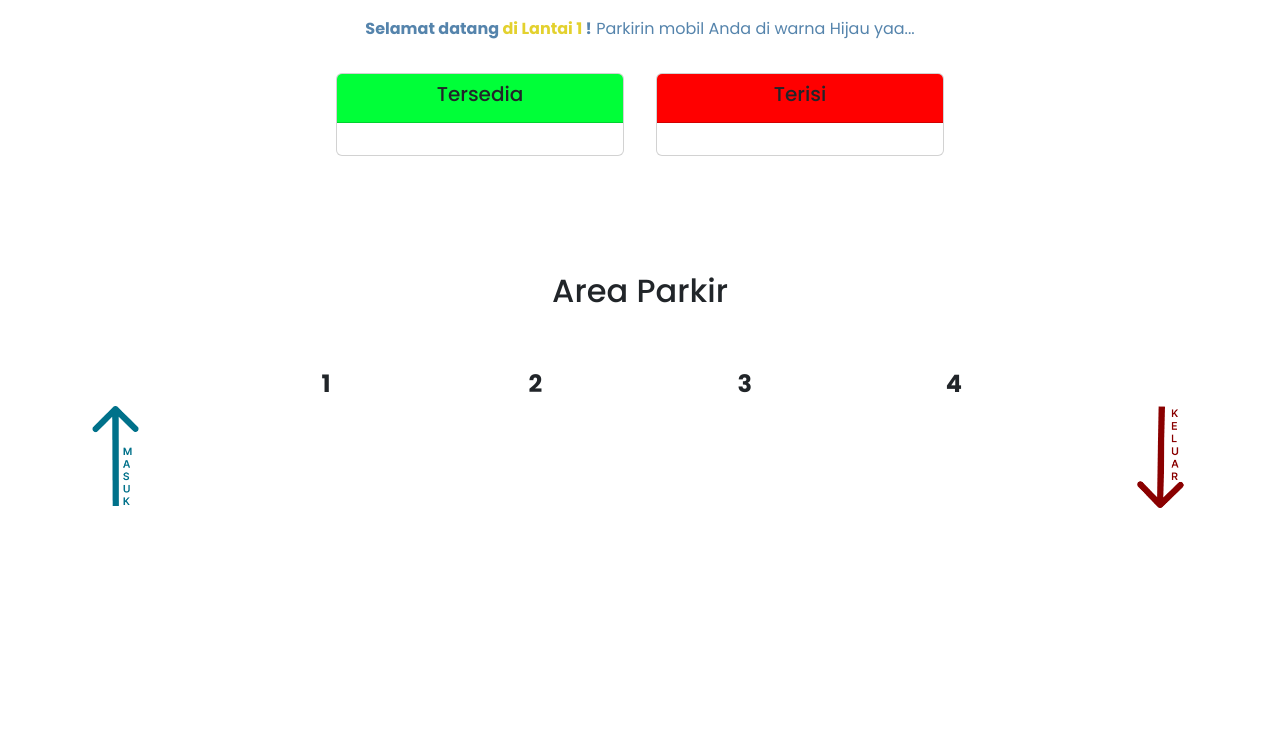
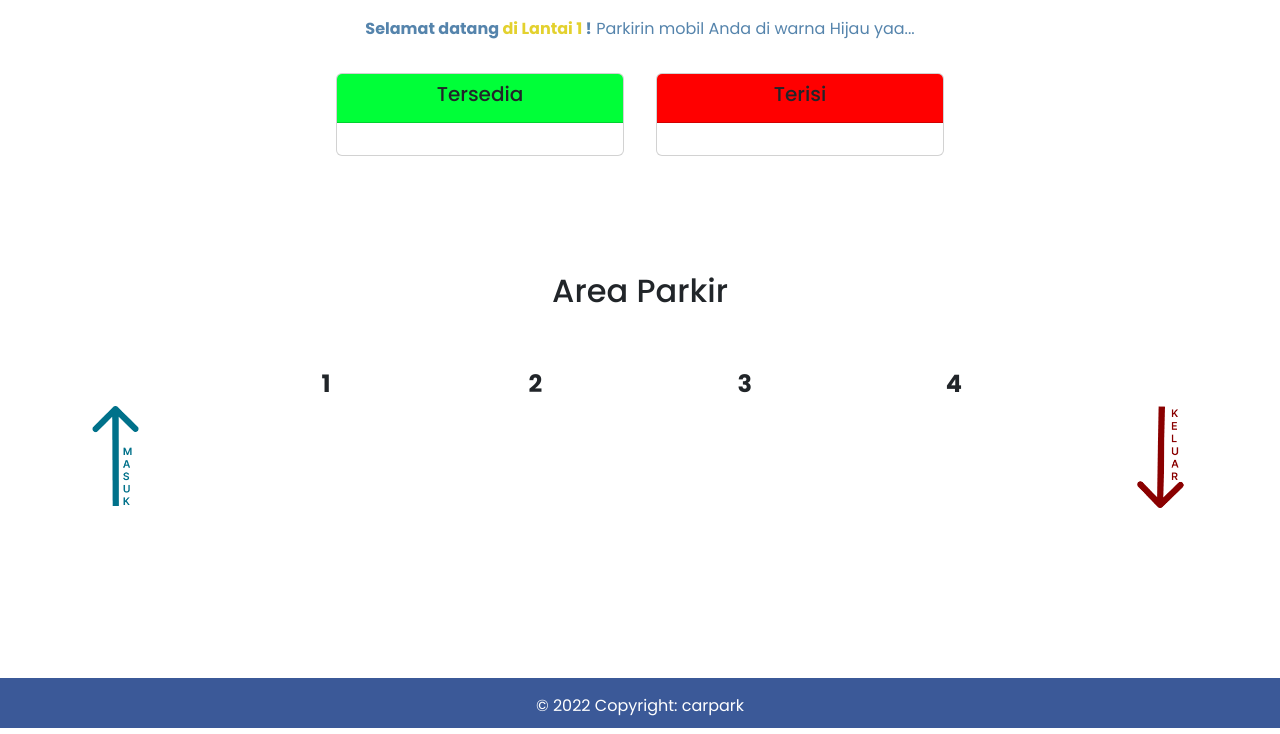
Before and after one commit to inntas/carpark.github.io, a plain HTML site: page lantai1.html in a window 1280 px wide. Shown: the part 83-817 px from the top of the page. Drawn offline with Linux system fonts and the light colour scheme; no server answers.

Commit message:
carpark footer

```diff
--- a/css/index.css
+++ b/css/index.css
@@ -133,7 +133,10 @@ section img{
 .konten .row{
     margin-bottom: 100px;}
 
-
+footer{
+    background-color: #3B5998;
+    height: 50px;
+}
 
 @media screen and (max-width: 578px) {
     .pintumasuk{
--- a/lantai1.html
+++ b/lantai1.html
@@ -119,6 +119,16 @@
           </div>
         </div>
     </section>
+    <footer class="mt-5">
+      <div class="footer text-white text-center">
+        <div class="container">
+          <div class="text-center p-3">
+            © 2022 Copyright:
+            <a class="text-white" href="#">carpark</a>
+          </div>
+        </div>
+      </div>
+    </footer>
     <script src="https://www.gstatic.com/firebasejs/7.20.0/firebase-app.js"></script>
     <script src="https://www.gstatic.com/firebasejs/7.20.0/firebase-database.js"></script>
 
```
Also changed, not shown: index.html (+1 -1 lines), lantai2.html (+10 -0 lines).
